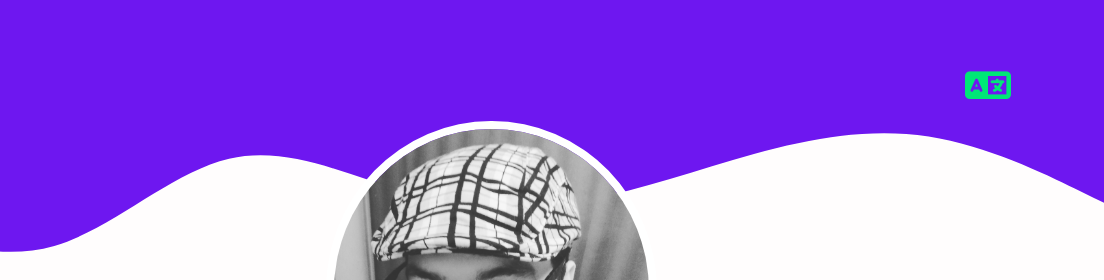
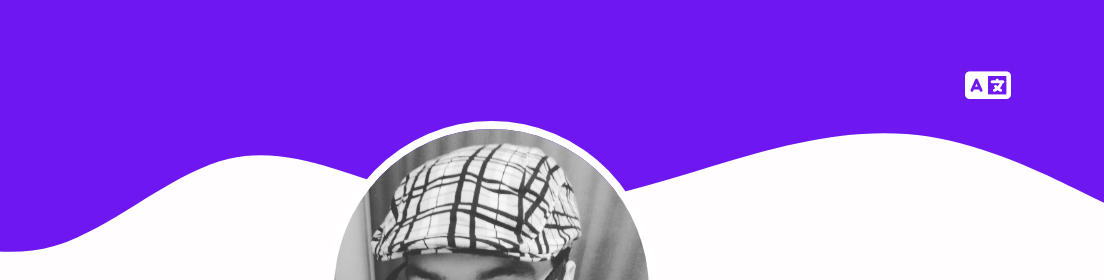
Before and after one commit to hulkerv/portafolio-2.0, a plain HTML site: page index.html in a window 1280 px wide. Shown: the top 280 px of the page, 176-1280 px from the left. Drawn offline with Linux system fonts and the light colour scheme.

Commit message:
translate-button-color-28-04-2022

```diff
--- a/css/styles.css
+++ b/css/styles.css
@@ -188,7 +188,7 @@ a {
 /* Tranlate Button */
 .translate-button {
   position: absolute;
-  color: #00e777;
+  color: #ffffff;
   cursor: pointer;
   font-size: 2.3rem;
   transition: all 0.3s;
```
